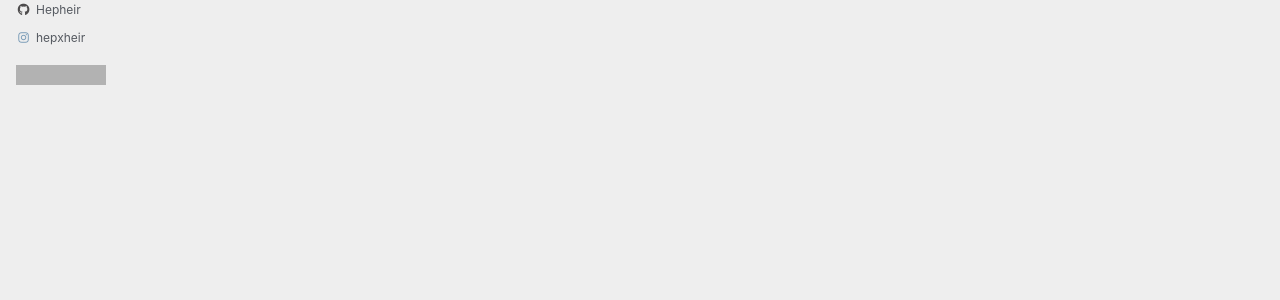
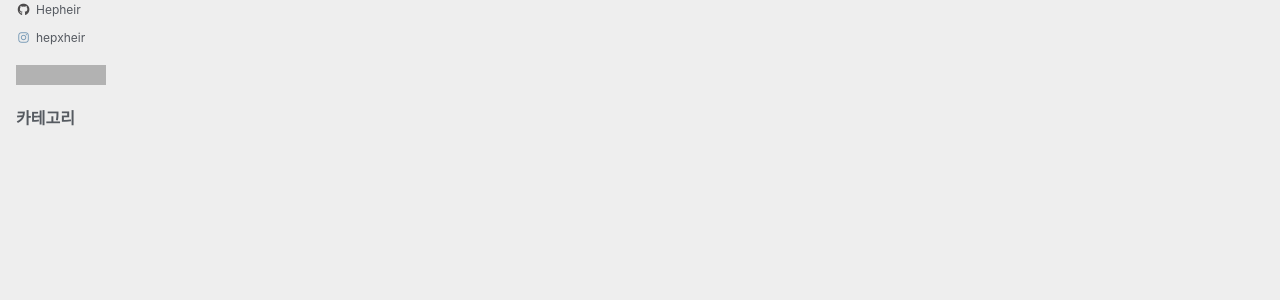
Before and after one commit to Hepheir/archived-hepheir.github.io, a Jekyll site: the page built from index.html, in a window 1280 px wide. Shown: the part 330-630 px from the top of the page. Built offline with Jekyll 4.4.1, drawn with Linux system fonts in a browser that asks for light colours; cached includes are drawn as plain includes; the list of posts is cut into pages by our own code; comment, search, counter and statistics services are not loaded; grey boxes are pictures that could not be loaded.

Commit message:
theme: 사이드 바에 카테고리 리스트 추가

```diff
--- a/_includes/sidebar.html
+++ b/_includes/sidebar.html
@@ -3,6 +3,7 @@
   {% if page.author_profile or layout.author_profile %}{% include author-profile.html %}{% endif %}
 
   {% include sidebar__badges.html %}
+  {% include sidebar__categories.html %}
 
   {% if page.sidebar %}
     {% for s in page.sidebar %}
```
